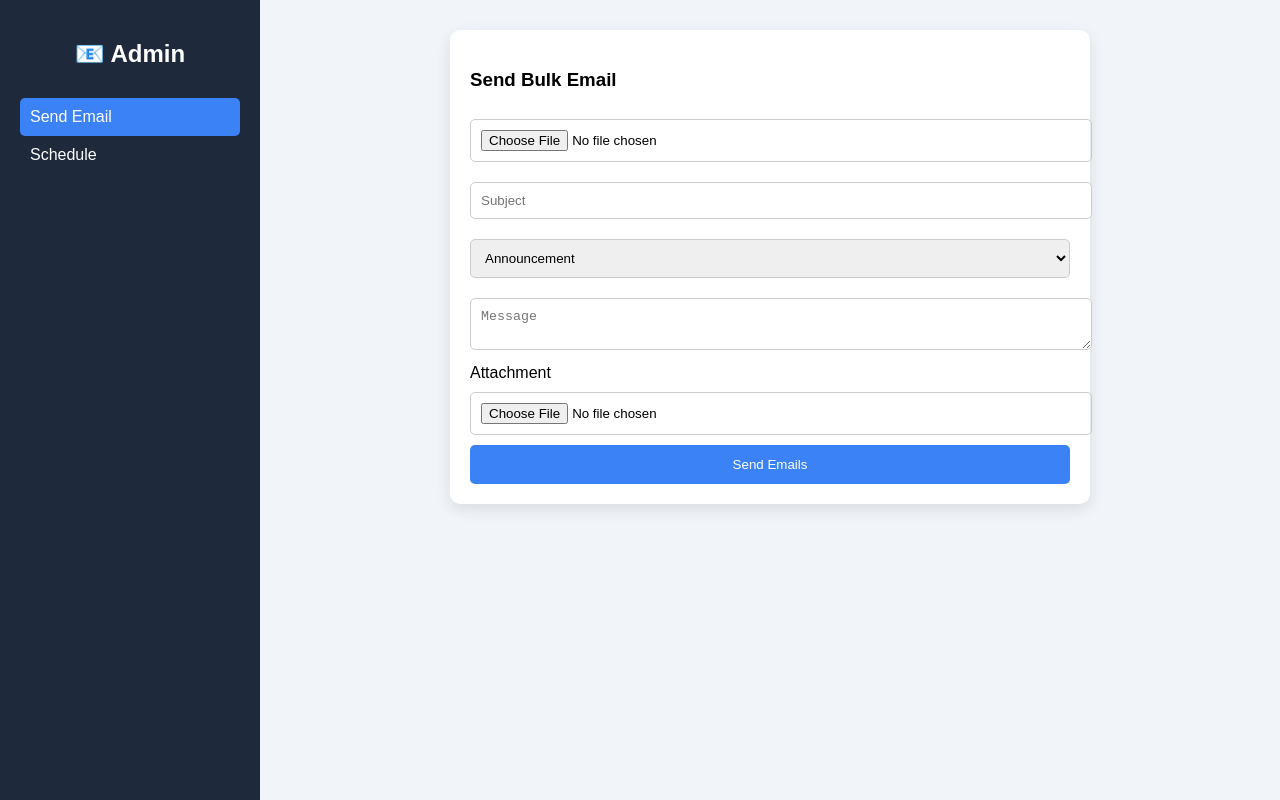
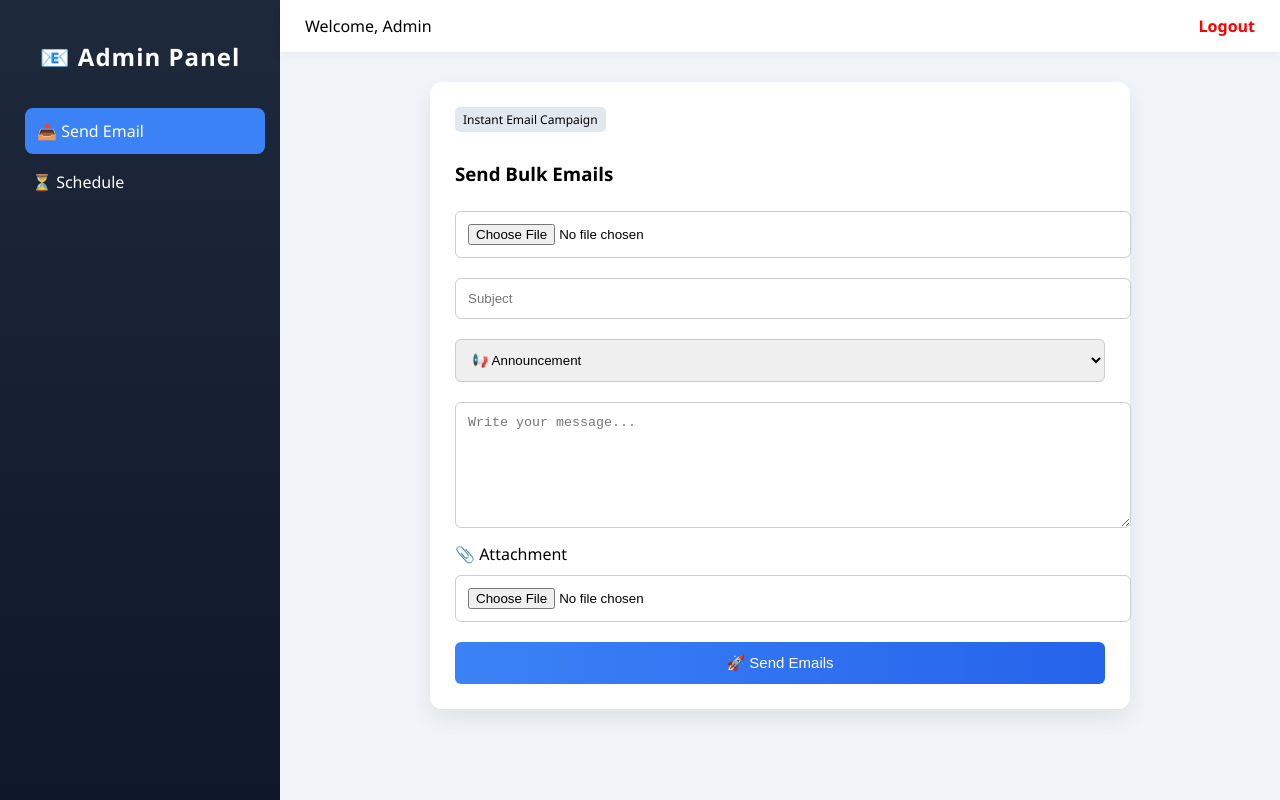
Before and after one commit to KinneraMeghana23/customer-support-agent, a website: page src/public/index.html in a window 1280 px wide. Drawn offline with Linux system fonts and the light colour scheme.

Commit message:
final professional version

```diff
--- a/src/public/index.html
+++ b/src/public/index.html
@@ -6,78 +6,136 @@
   <style>
     body {
       margin: 0;
-      font-family: Arial;
+      font-family: "Segoe UI", sans-serif;
       display: flex;
       height: 100vh;
+      background: #f1f5f9;
     }
 
     /* Sidebar */
     .sidebar {
-      width: 220px;
-      background: #1e293b;
+      width: 240px;
+      background: linear-gradient(180deg, #1e293b, #0f172a);
       color: white;
       padding: 20px;
+      display: flex;
+      flex-direction: column;
     }
 
     .sidebar h2 {
       text-align: center;
-    }
-
-    .menu {
-      margin-top: 30px;
+      margin-bottom: 30px;
+      letter-spacing: 1px;
     }
 
     .menu div {
-      padding: 10px;
+      padding: 12px;
+      margin: 5px 0;
       cursor: pointer;
-      border-radius: 5px;
+      border-radius: 8px;
+      transition: 0.3s;
     }
 
     .menu div:hover, .active {
       background: #3b82f6;
+      transform: translateX(5px);
+    }
+
+    /* Topbar */
+    .topbar {
+      background: white;
+      padding: 15px 25px;
+      box-shadow: 0 2px 10px rgba(0,0,0,0.05);
+      display: flex;
+      justify-content: space-between;
+      align-items: center;
+    }
+
+    .logout {
+      color: red;
+      text-decoration: none;
+      font-weight: bold;
     }
 
     /* Main */
     .main {
       flex: 1;
-      background: #f1f5f9;
+      display: flex;
+      flex-direction: column;
+    }
+
+    .content {
       padding: 30px;
+      flex: 1;
     }
 
     .card {
       background: white;
-      padding: 20px;
-      border-radius: 10px;
-      max-width: 600px;
+      padding: 25px;
+      border-radius: 12px;
+      max-width: 650px;
       margin: auto;
-      box-shadow: 0 5px 15px rgba(0,0,0,0.1);
+      box-shadow: 0 10px 25px rgba(0,0,0,0.08);
+      animation: fadeIn 0.4s ease;
+    }
+
+    @keyframes fadeIn {
+      from { opacity: 0; transform: translateY(10px);}
+      to { opacity: 1; transform: translateY(0);}
+    }
+
+    h3 {
+      margin-bottom: 15px;
     }
 
     input, select, textarea {
       width: 100%;
       margin: 10px 0;
-      padding: 10px;
-      border-radius: 5px;
+      padding: 12px;
+      border-radius: 6px;
       border: 1px solid #ccc;
+      transition: 0.2s;
+    }
+
+    input:focus, textarea:focus {
+      border-color: #3b82f6;
+      outline: none;
+    }
+
+    textarea {
+      min-height: 100px;
     }
 
     button {
       width: 100%;
       padding: 12px;
-      background: #3b82f6;
+      margin-top: 10px;
+      background: linear-gradient(to right, #3b82f6, #2563eb);
       color: white;
       border: none;
-      border-radius: 5px;
+      border-radius: 6px;
       cursor: pointer;
+      font-size: 15px;
+      transition: 0.3s;
     }
 
     button:hover {
-      background: #2563eb;
+      transform: scale(1.03);
     }
 
     .hidden {
       display: none;
     }
+
+    .tag {
+      font-size: 12px;
+      background: #e2e8f0;
+      padding: 4px 8px;
+      border-radius: 5px;
+      display: inline-block;
+      margin-bottom: 10px;
+    }
+
   </style>
 </head>
 
@@ -85,20 +143,30 @@
 
 <!-- Sidebar -->
 <div class="sidebar">
-  <h2>📧 Admin</h2>
+  <h2>📧 Admin Panel</h2>
 
   <div class="menu">
-    <div class="active" onclick="show('send', this)">Send Email</div>
-    <div onclick="show('schedule', this)">Schedule</div>
+    <div class="active" onclick="show('send', this)">📤 Send Email</div>
+    <div onclick="show('schedule', this)">⏳ Schedule</div>
   </div>
 </div>
 
 <!-- Main -->
 <div class="main">
 
+  <!-- Topbar -->
+  <div class="topbar">
+    <span>Welcome, Admin</span>
+    <a href="/logout" class="logout">Logout</a>
+  </div>
+
+  <!-- Content -->
+  <div class="content">
+
     <!-- SEND -->
     <div id="send" class="card">
-    <h3>Send Bulk Email</h3>
+      <div class="tag">Instant Email Campaign</div>
+      <h3>Send Bulk Emails</h3>
 
       <form action="/send-bulk" method="post" enctype="multipart/form-data">
         <input type="file" name="file" required>
@@ -106,22 +174,23 @@
         <input type="text" name="subject" placeholder="Subject">
 
         <select name="type">
-        <option value="announcement">Announcement</option>
-        <option value="meeting">Meeting</option>
-        <option value="holiday">Holiday</option>
+          <option value="announcement">📢 Announcement</option>
+          <option value="meeting">📅 Meeting</option>
+          <option value="holiday">🎉 Holiday</option>
         </select>
 
-      <textarea name="message" placeholder="Message"></textarea>
+        <textarea name="message" placeholder="Write your message..."></textarea>
 
-      <label>Attachment</label>
+        <label>📎 Attachment</label>
         <input type="file" name="attachment">
 
-      <button>Send Emails</button>
+        <button>🚀 Send Emails</button>
       </form>
     </div>
 
     <!-- SCHEDULE -->
     <div id="schedule" class="card hidden">
+      <div class="tag">Automated Delivery</div>
       <h3>Schedule Emails</h3>
 
       <form action="/schedule" method="post" enctype="multipart/form-data">
@@ -130,22 +199,23 @@
         <input type="text" name="subject" placeholder="Subject">
 
         <select name="type">
-        <option value="announcement">Announcement</option>
-        <option value="meeting">Meeting</option>
-        <option value="holiday">Holiday</option>
+          <option value="announcement">📢 Announcement</option>
+          <option value="meeting">📅 Meeting</option>
+          <option value="holiday">🎉 Holiday</option>
         </select>
 
-      <textarea name="message" placeholder="Message"></textarea>
+        <textarea name="message" placeholder="Write your message..."></textarea>
 
         <input type="file" name="attachment">
 
-      <label>Schedule Time</label>
+        <label>⏳ Schedule Time</label>
         <input type="datetime-local" name="time">
 
-      <button>Schedule Emails</button>
+        <button>⏳ Schedule Emails</button>
       </form>
     </div>
 
+  </div>
 </div>
 
 <script>
```
Also changed, not shown: src/public/login.html (+56 -8 lines), src/server.js (+11 -9 lines), 1 other file. Lines whose indentation alone changed are shown as unchanged.
